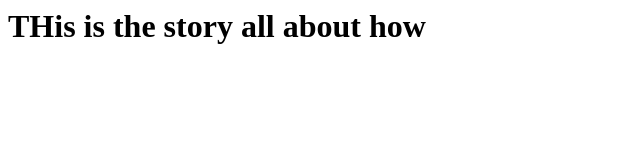
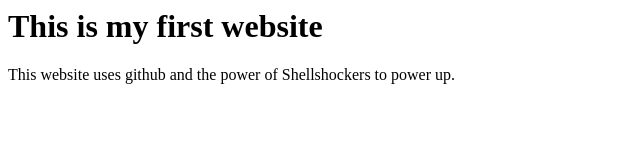
Before and after one commit to ChenjiaNi2007/Github-Pages, a plain HTML site: page index.html in a window 1280 px wide. Shown: the whole page, without its empty margins (0-640 px from the left). Drawn offline with Linux system fonts and the light colour scheme.

Commit message:
Update index.html

```diff
--- a/index.html
+++ b/index.html
@@ -1 +1,10 @@
-<h1> THis is the story all about how </h1>
+<!DOCUTYPE html>
+<html>
+  <head>
+    <title> Github first page </title>
+  </head>
+  <body>
+    <h1> This is my first website </h1>
+    <p1> This website uses github and the power of Shellshockers to power up. </p1>
+  </body>
+</html>
```
